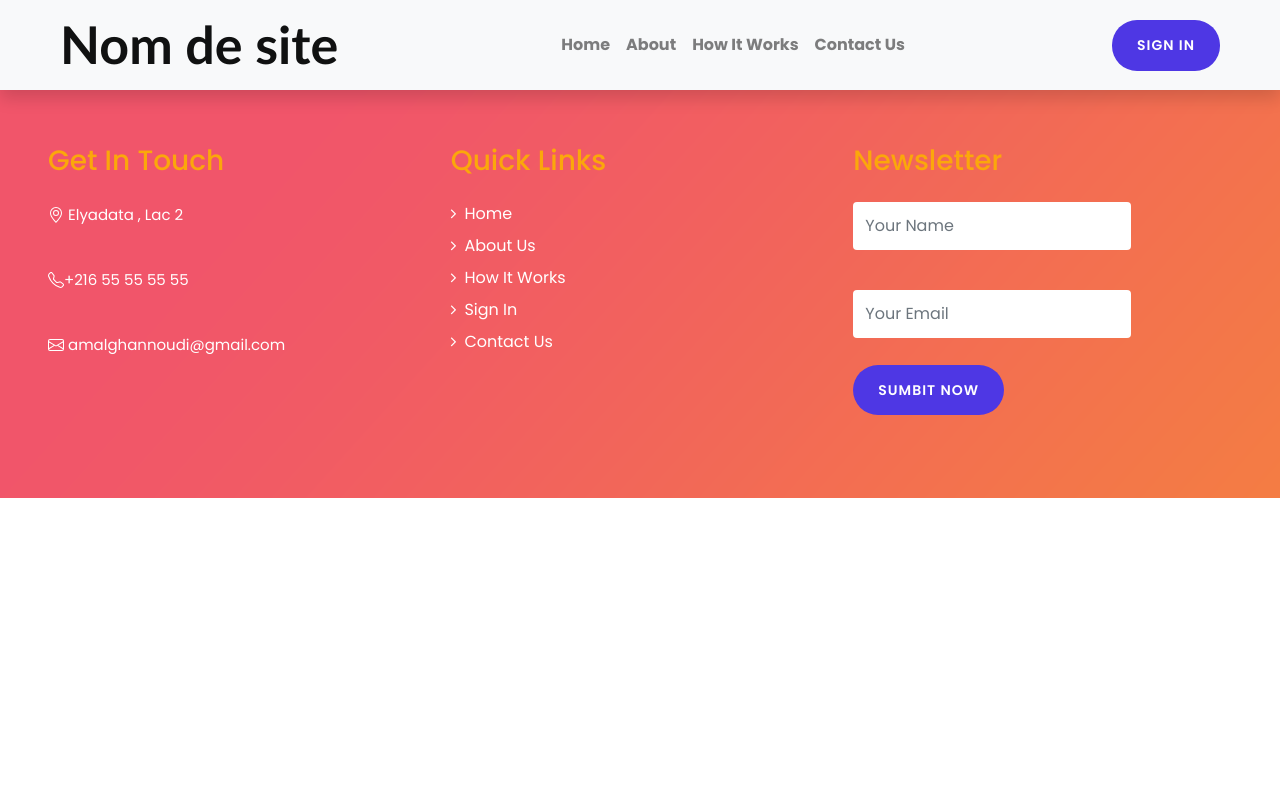
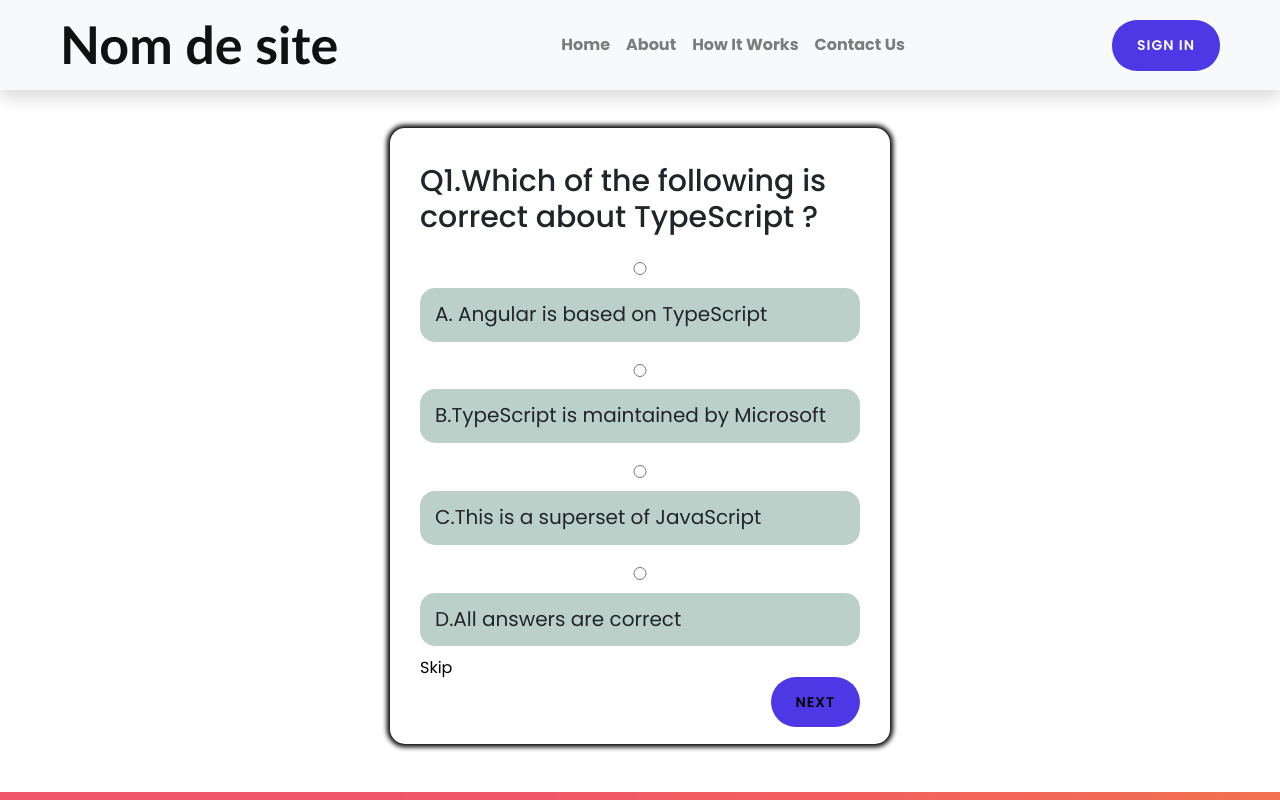
Before and after one commit to amalghannoudi/Coding_Quizz, an Angular app: page /question in a window 1280 px wide. Before the commit this address led to /. Shown: the top 800 px of the page. Built offline with nearby package versions, Linux system fonts and the light colour scheme.

Commit message:
ajout du page question

```diff
--- a/src/app/app-routing.module.ts
+++ b/src/app/app-routing.module.ts
@@ -1,10 +1,12 @@
 import { NgModule } from '@angular/core';
 import { RouterModule, Routes } from '@angular/router';
 import { HomeComponent } from './home/home.component';
+import { QuestionComponent } from './question/question.component';
 
 const routes: Routes = [
   {path : "" , component : HomeComponent},
   {path :"home", component : HomeComponent },
+  {path :"question",component:QuestionComponent}
 ];
 
 @NgModule({
--- a/src/app/app.component.ts
+++ b/src/app/app.component.ts
@@ -8,3 +8,9 @@ import { Component } from '@angular/core';
 export class AppComponent {
   title = 'myapp';
 }
+const ques : any =[
+  {
+    id: 1 ,
+    valQ :"jbdjgzb"
+  }
+];
--- a/src/app/app.module.ts
+++ b/src/app/app.module.ts
@@ -6,12 +6,15 @@ import { AppComponent } from './app.component';
 import { HomeComponent } from './home/home.component';
 import { NavbarComponent } from './navbar/navbar.component';
 import { FooterComponent } from './footer/footer.component';
+import { QuestionComponent } from './question/question.component';
+
 @NgModule({
   declarations: [
     AppComponent,
     HomeComponent,
     NavbarComponent,
-    FooterComponent
+    FooterComponent,
+    QuestionComponent
 
   ],
   imports: [
--- /dev/null
+++ b/src/app/question/question.component.css
@@ -0,0 +1,61 @@
+.container
+{
+    padding-left: 25%;
+    padding-top: 10%;
+
+
+}
+  .box_qa{
+padding-right: 50px;
+    width :500px ;
+    padding: 30px;
+  min-height :100px ;
+  background-color: #fff;
+  box-shadow: 0 0 5px 3px rgba(0,0,0,3);
+  border-radius: 15px;
+  }
+
+  .quest h3 {
+    padding-top: 5PX;
+    border-radius: 1rem;
+    margin : 0 0 15px ;
+    font-size :30px ;
+
+  }
+  .rep {
+    position: relative;
+    margin-bottom: 10px;
+    line-height: 1cm;
+    font-size: 20px;
+
+  }
+  .rep input {
+    left :0 ;
+    top : 0 ;
+    width :100% ;
+    height :100% ;
+    z-index : 1  ;
+    cursor : pointer ;
+
+  }
+ .option {
+    display :block ;
+    padding :8px 15px ;
+    background-color: #bad0c9;
+    border-radius: 15px;
+    transition: all 0.3s ease-out;
+    cursor: default;
+}
+ a {
+    text-decoration: none;
+    color: black;
+}
+.option:hover{
+    background-color: #9ab5ac;
+}
+
+
+.footer_qa{
+        padding: 10px 0 0;
+        text-align : right;
+}
--- /dev/null
+++ b/src/app/question/question.component.html
@@ -0,0 +1,19 @@
+
+<div class="container">
+
+                <div class="box_qa">
+                    <div class="body_qa">
+                        <div class="quest" *ngFor = "let quest of quest" >
+                            <h3>Q{{quest.idQ}}.{{quest.valQ}} </h3>
+                            <form class="rep" *ngFor = "let rep of quest.reponse">
+                        <input type="radio" id="r1"><span class="option">{{rep.idR}}.{{rep.valR}}</span>
+                        </form>
+                        </div>
+                    </div>
+                    <a href="#">Skip</a>
+                    <div class="footer_qa">
+                            <a href="" class="main-button-slider">Next</a>
+
+                        </div>
+                </div>
+            </div>
--- /dev/null
+++ b/src/app/question/question.component.ts
@@ -0,0 +1,44 @@
+import { Component, OnInit } from '@angular/core';
+@Component({
+  selector: 'app-question',
+  templateUrl: './question.component.html',
+  styleUrls: ['./question.component.css']
+})
+export class QuestionComponent implements OnInit {
+  constructor() { }
+
+  ngOnInit(): void {
+  }
+
+  public quest =[
+    {
+        "idQ": 1,
+        "domaine": "angular",
+        "valQ": "Which of the following is correct about TypeScript ? ",
+        "reponse": [
+          {
+            "idR": "A",
+            "valR": " Angular is based on TypeScript ",
+            "answer": "False"
+          },
+          {
+            "idR": "B",
+            "valR":"TypeScript is maintained by Microsoft",
+            "answer": "False"
+          },
+          {
+            "idR": "C",
+            "valR": "This is a superset of JavaScript",
+            "answer": "False"
+          },
+          {
+            "idR":"D",
+            "valR": "All answers are correct",
+            "answer": "True"
+          }
+        ],
+        "typeR":"multiple"
+      }
+
+]
+}
```
Also changed, not shown: src/app/app.component.html (line endings or trailing spaces), src/assets/images/angular.png (added), 1 other file (tests, documents, lock files or other folders).
